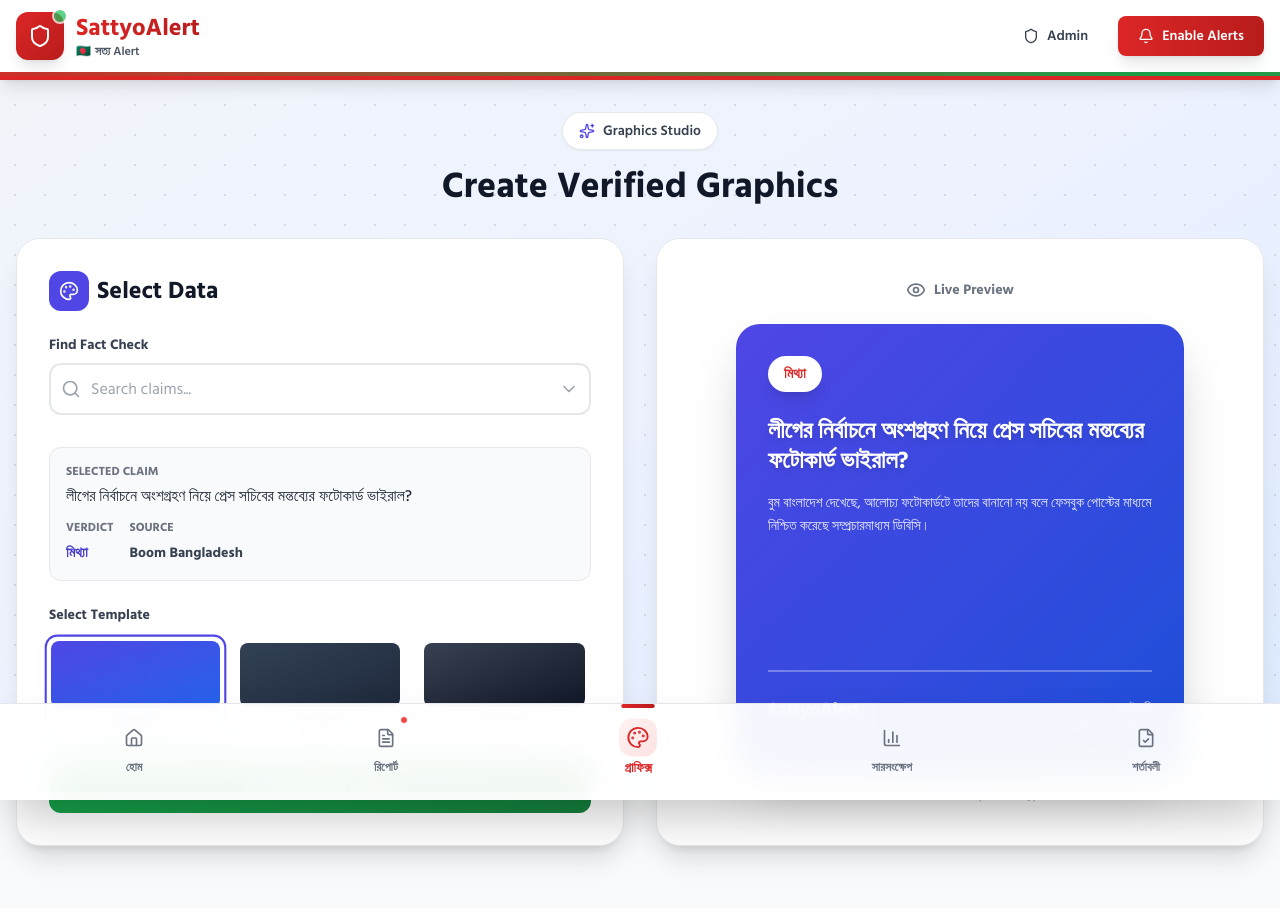
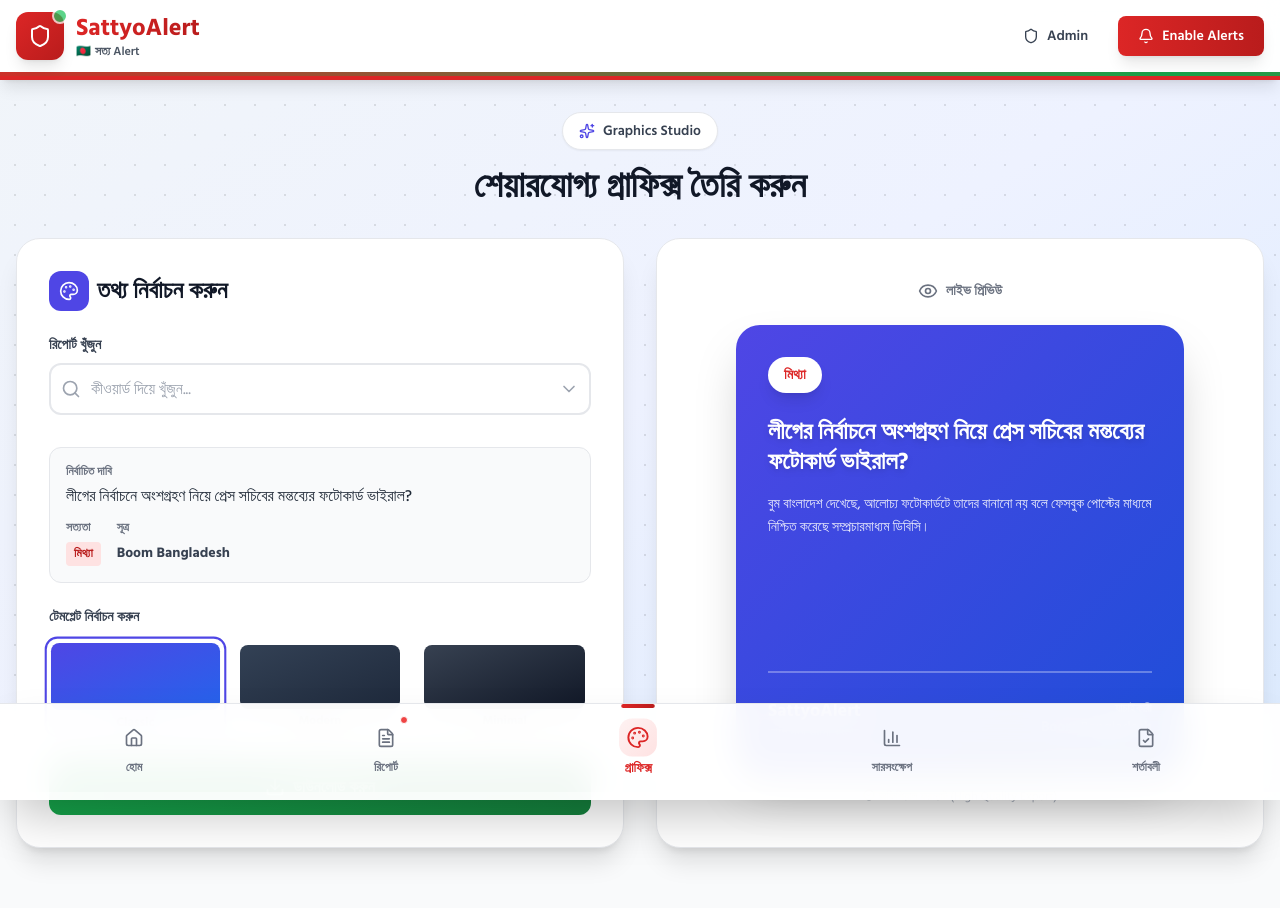
Before and after one commit to MihalKazi/SattyoAlert_Hackathon, a Next.js app: page /generate in a window 1280 px wide. Shown: the top 908 px of the page. Built offline with nearby package versions, Linux system fonts and the light colour scheme.

Commit message:
picture ratio correected

```diff
--- a/src/app/generate/page.js
+++ b/src/app/generate/page.js
@@ -5,7 +5,7 @@ import { useSearchParams } from 'next/navigation';
 import html2canvas from 'html2canvas';
 import { toast } from 'react-hot-toast';
 import Header from '@/components/layout/Header';
-import BottomNav from '@/components/layout/BottomNav'; // ✅ Imported
+import BottomNav from '@/components/layout/BottomNav';
 import { factChecks, getStatusName } from '@/data/sampleFactChecks';
 import { Download, Palette, Eye, Sparkles, CheckCircle2, Search, ChevronDown } from 'lucide-react';
 
@@ -32,20 +32,19 @@ function GenerateContent() {
           verdict: found.verdict,
           source: found.source
         });
-        toast.success('Fact loaded from Home page!');
+        toast.success('তথ্য লোড হয়েছে!');
       }
     }
   }, [urlId]);
 
-  // Search & Selection State
   const [searchTerm, setSearchTerm] = useState('');
   const [isDropdownOpen, setIsDropdownOpen] = useState(false);
   const [selectedTemplate, setSelectedTemplate] = useState('classic');
   const [isGenerating, setIsGenerating] = useState(false);
 
-  const previewRef = useRef(null);
+  // Ref for the HIDDEN fixed-size container
+  const generateRef = useRef(null);
 
-  // Filter fact checks based on search
   const filteredOptions = factChecks.filter(fc =>
     fc.claim.toLowerCase().includes(searchTerm.toLowerCase())
   );
@@ -59,7 +58,7 @@ function GenerateContent() {
     });
     setSearchTerm('');
     setIsDropdownOpen(false);
-    toast.success('Fact loaded successfully!');
+    toast.success('তথ্য নির্বাচন করা হয়েছে!');
   };
 
   const templates = [
@@ -71,13 +70,21 @@ function GenerateContent() {
   const selectedTemplateData = templates.find(t => t.id === selectedTemplate);
 
   const downloadImage = async () => {
-    if (!previewRef.current) return;
+    if (!generateRef.current) return; // Use the hidden ref
     setIsGenerating(true);
-    toast.loading('Generating graphic...', { id: 'gen' });
+    toast.loading('তৈরি হচ্ছে...', { id: 'gen' });
 
     try {
+      // Wait a moment for fonts/styles
       await new Promise(resolve => setTimeout(resolve, 500));
-      const canvas = await html2canvas(previewRef.current, { scale: 2, backgroundColor: '#ffffff' });
+
+      // Capture the FIXED size container
+      const canvas = await html2canvas(generateRef.current, {
+        scale: 2, // High resolution
+        backgroundColor: null,
+        logging: false,
+        useCORS: true
+      });
 
       canvas.toBlob((blob) => {
         const url = URL.createObjectURL(blob);
@@ -86,28 +93,73 @@ function GenerateContent() {
         link.href = url;
         link.click();
         URL.revokeObjectURL(url);
-        toast.success('Download complete!', { id: 'gen' });
+        toast.success('ডাউনলোড সম্পন্ন!', { id: 'gen' });
         setIsGenerating(false);
       });
     } catch (error) {
-      toast.error('Failed to generate', { id: 'gen' });
+      console.error(error);
+      toast.error('সমস্যা হয়েছে', { id: 'gen' });
       setIsGenerating(false);
     }
   };
 
   return (
     <div className="grid lg:grid-cols-2 gap-8">
+
+      {/* --- HIDDEN CONTAINER FOR GENERATION (Fixed 1080x1080 equivalent) --- */}
+      <div className="fixed top-0 left-0 pointer-events-none opacity-0 z-[-1000] overflow-hidden">
+         <div
+            ref={generateRef}
+            className={`w-[1080px] h-[1080px] flex flex-col justify-between p-[80px] bg-gradient-to-br ${selectedTemplateData.gradient}`}
+            style={{ fontFamily: 'Hind Siliguri, sans-serif' }}
+         >
+            <div>
+              {/* Status Badge */}
+              <div className="mb-12">
+                <span className={`inline-block px-8 py-4 rounded-full text-4xl font-bold shadow-xl bg-white ${
+                  formData.status === 'false' ? 'text-red-600' :
+                  formData.status === 'true' ? 'text-green-600' : 'text-amber-600'
+                }`}>
+                  {getStatusName(formData.status)}
+                </span>
+              </div>
+
+              {/* Claim */}
+              <h2 className="text-6xl font-bold text-white mb-10 leading-tight drop-shadow-xl">
+                {formData.claim}
+              </h2>
+
+              {/* Verdict */}
+              <p className="text-white/95 text-4xl leading-relaxed drop-shadow-lg font-medium">
+                {formData.verdict}
+              </p>
+            </div>
+
+            {/* Footer */}
+            <div className="mt-12 pt-10 border-t-4 border-white/30 flex justify-between items-center text-white">
+              <div>
+                <p className="text-5xl font-bold mb-2">SattyoAlert</p>
+                <p className="text-2xl opacity-90 font-medium tracking-wide">আগে সত্য জানো বাংলাদেশ</p>
+              </div>
+              <div className="text-right">
+                <p className="text-2xl opacity-80 mb-1">যাচাইকারী</p>
+                <p className="text-3xl font-bold">{formData.source}</p>
+              </div>
+            </div>
+         </div>
+      </div>
+
       {/* LEFT: CONTROLS */}
       <div className="bg-white rounded-3xl shadow-xl p-8 border border-gray-200 animate-slide-up">
 
         <div className="flex items-center gap-2 mb-6">
           <div className="w-10 h-10 bg-indigo-600 rounded-xl flex items-center justify-center text-white"><Palette className="w-5 h-5"/></div>
-          <h3 className="text-2xl font-bold text-gray-900">Select Data</h3>
+          <h3 className="text-2xl font-bold text-gray-900">তথ্য নির্বাচন করুন</h3>
         </div>
 
         {/* --- SEARCHABLE DROPDOWN --- */}
         <div className="mb-8 relative">
-          <label className="text-sm font-bold text-gray-700 mb-2 block">Find Fact Check</label>
+          <label className="text-sm font-bold text-gray-700 mb-2 block">রিপোর্ট খুঁজুন</label>
 
           <div className="relative">
             <div className="absolute inset-y-0 left-0 pl-3 flex items-center pointer-events-none">
@@ -115,7 +167,7 @@ function GenerateContent() {
             </div>
             <input
               type="text"
-              placeholder="Search claims..."
+              placeholder="কীওয়ার্ড দিয়ে খুঁজুন..."
               value={searchTerm}
               onChange={(e) => {
                 setSearchTerm(e.target.value);
@@ -151,7 +203,7 @@ function GenerateContent() {
                   </div>
                 ))
               ) : (
-                <div className="p-4 text-center text-gray-500 text-sm">No results found</div>
+                <div className="p-4 text-center text-gray-500 text-sm">কোনো ফলাফল পাওয়া যায়নি</div>
               )}
             </div>
           )}
@@ -159,15 +211,21 @@ function GenerateContent() {
 
         {/* Read-Only Preview */}
         <div className="mb-6 p-4 bg-gray-50 rounded-xl border border-gray-200">
-          <p className="text-xs font-bold text-gray-500 uppercase mb-1">Selected Claim</p>
+          <p className="text-xs font-bold text-gray-500 uppercase mb-1">নির্বাচিত দাবি</p>
           <p className="text-gray-800 font-medium mb-3">{formData.claim}</p>
           <div className="flex gap-4">
             <div>
-              <p className="text-xs font-bold text-gray-500 uppercase mb-1">Verdict</p>
-              <span className="text-sm font-bold text-indigo-700">{getStatusName(formData.status)}</span>
+              <p className="text-xs font-bold text-gray-500 uppercase mb-1">সত্যতা</p>
+              <span className={`inline-block px-2 py-1 rounded text-xs font-bold ${
+                formData.status === 'false' ? 'bg-red-100 text-red-700' :
+                formData.status === 'true' ? 'bg-green-100 text-green-700' :
+                'bg-amber-100 text-amber-700'
+              }`}>
+                {getStatusName(formData.status)}
+              </span>
             </div>
             <div>
-              <p className="text-xs font-bold text-gray-500 uppercase mb-1">Source</p>
+              <p className="text-xs font-bold text-gray-500 uppercase mb-1">সূত্র</p>
               <span className="text-sm font-bold text-gray-700">{formData.source}</span>
             </div>
           </div>
@@ -175,7 +233,7 @@ function GenerateContent() {
 
         {/* Templates */}
         <div className="mb-6">
-          <label className="block text-sm font-bold text-gray-700 mb-3">Select Template</label>
+          <label className="block text-sm font-bold text-gray-700 mb-3">টেমপ্লেট নির্বাচন করুন</label>
           <div className="grid grid-cols-3 gap-3">
             {templates.map((t) => (
               <button
@@ -199,20 +257,19 @@ function GenerateContent() {
           }`}
         >
           {isGenerating ? <div className="spinner"></div> : <Download className="w-5 h-5" />}
-          {isGenerating ? 'Generating...' : 'Download Image'}
+          {isGenerating ? 'তৈরি হচ্ছে...' : 'ডাউনলোড করুন'}
         </button>
       </div>
 
-      {/* RIGHT: PREVIEW */}
+      {/* RIGHT: PREVIEW (Visual Only - Does Not Affect Download) */}
       <div className="bg-white rounded-3xl p-8 flex items-center justify-center border border-gray-200 shadow-xl">
         <div className="w-full max-w-md">
           <div className="flex items-center justify-center gap-2 mb-6 text-gray-500">
-            <Eye className="w-5 h-5" /> <span className="text-sm font-bold">Live Preview</span>
+            <Eye className="w-5 h-5" /> <span className="text-sm font-bold">লাইভ প্রিভিউ</span>
           </div>
 
-          {/* Graphic Preview Container */}
+          {/* Responsive Preview Container */}
           <div
-            ref={previewRef}
             className={`w-full aspect-square rounded-3xl shadow-2xl overflow-hidden bg-gradient-to-br ${selectedTemplateData.gradient} p-8 flex flex-col`}
             style={{ fontFamily: 'Hind Siliguri, sans-serif' }}
           >
@@ -250,7 +307,7 @@ function GenerateContent() {
           </div>
 
           <p className="text-xs text-center mt-4 text-gray-400 flex justify-center gap-1">
-            <CheckCircle2 className="w-3 h-3" /> Official Format (Read Only)
+            <CheckCircle2 className="w-3 h-3" /> অফিশিয়াল ফরম্যাট (High Quality Export)
           </p>
         </div>
       </div>
@@ -271,10 +328,10 @@ export default function GeneratePage() {
             <Sparkles className="w-4 h-4 text-indigo-600" />
             <span className="text-gray-700 text-sm font-semibold">Graphics Studio</span>
           </div>
-          <h2 className="text-4xl font-bold text-gray-900 mb-3">Create Verified Graphics</h2>
+          <h2 className="text-4xl font-bold text-gray-900 mb-3">শেয়ারযোগ্য গ্রাফিক্স তৈরি করুন</h2>
         </div>
 
-        <Suspense fallback={<div className="text-center py-20">Loading Generator...</div>}>
+        <Suspense fallback={<div className="text-center py-20">লোড হচ্ছে...</div>}>
           <GenerateContent />
         </Suspense>
       </main>
```
